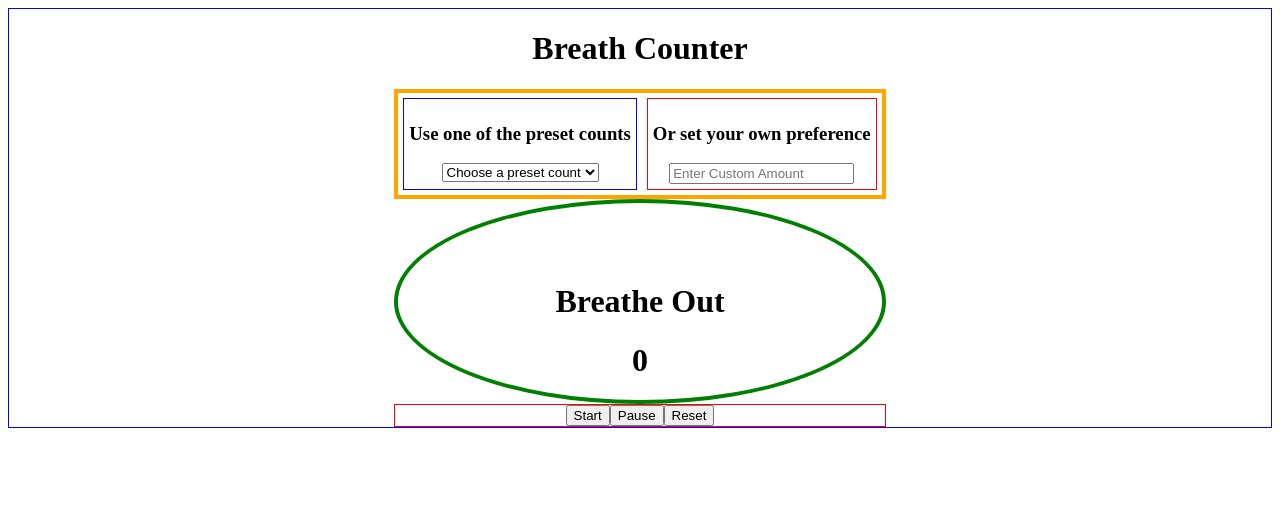
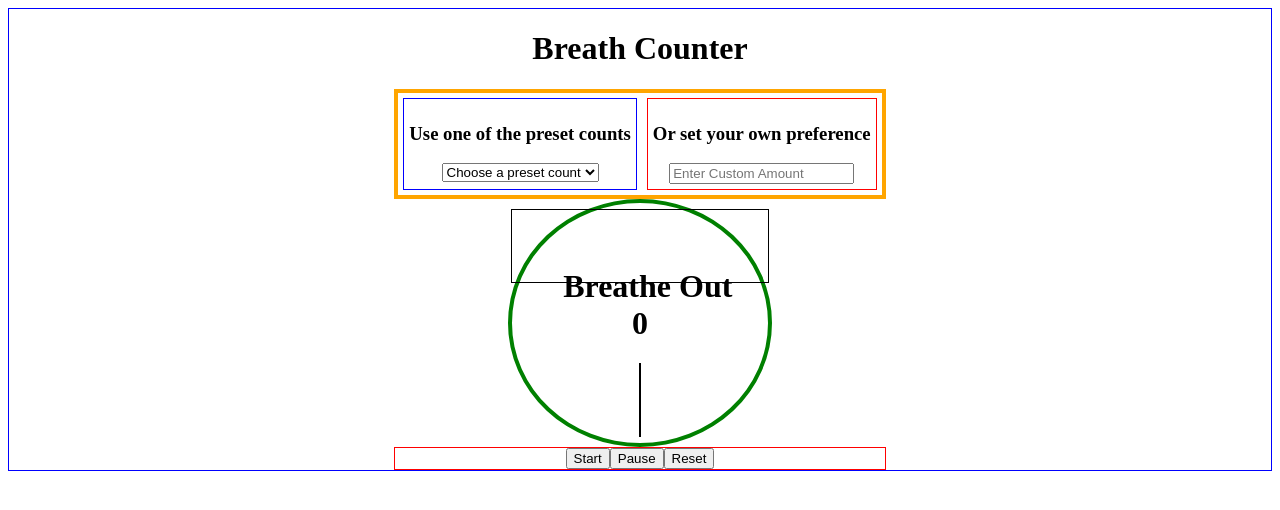
Before and after one commit to daijha/breathcounter, a React app in the folder frontend/: page / in a window 1280 px wide. Shown: the top 510 px of the page. Built offline with nearby package versions, Linux system fonts and the light colour scheme; the HTML template or start-up script is replaced by a standard one.

Commit message:
refined counter display layout

```diff
--- a/frontend/src/App.css
+++ b/frontend/src/App.css
@@ -25,9 +25,40 @@
   flex-direction: column;
   align-items: center;
 }
+.counterBox{
+  /* border:1px solid blue; */
+  display:flex;
+  /* flex-direction: column; */
+  justify-content: center;
+  /* align-items: center; */
+}
 .breathCounter {
+  height:30vh;
+  width:20vw;
   border: 4px solid green;
   border-radius: 50%;
+  display:flex;
+  flex-direction: column;
+  justify-content: center;
+  align-items: center;
+}
+.breathText{
+  border:1px solid black;
+  position: relative;/*keeps text relative to the div it lives in*/
+width:100%;
+height:30%;
+}
+.breathText h1{
+  position: absolute;
+  top:50%;
+  left:20%;
+}
+.complete{
+  border:1px solid black;
+  display:flex;
+  justify-content: center;
+  height:30%;
+
 }
 h2{
   text-align: center;
--- a/frontend/src/App.jsx
+++ b/frontend/src/App.jsx
@@ -107,17 +107,23 @@ function App() {
         </div>
       </div>
 
-      <div className="breathCounter">
-        <h1 className={isVisible ? `fade visible` : `fade hidden`}>
+      <div className="counterBox">
+        <div className="breathCounter">
+        <div className="breathText">
+          <h1 className={isVisible ? `fade visible` : `fade hidden`}>
           Breathe In
         </h1>
         <h1 className={isVisible ? `fade hidden` : `fade visible`}>
           Breathe Out
         </h1>
+        </div>
         <h1> {currentNum}</h1>
-        <h2 className={isVisible1 ? `fade visible` : `fade hidden`}>
+       <div className="complete">
+         <h2 className={isVisible1 ? `fade visible` : `fade hidden`}>
           {doneMsg}
         </h2>
+       </div>
+      </div>
       </div>
       <div className="btnDisplay">
         <button
```
